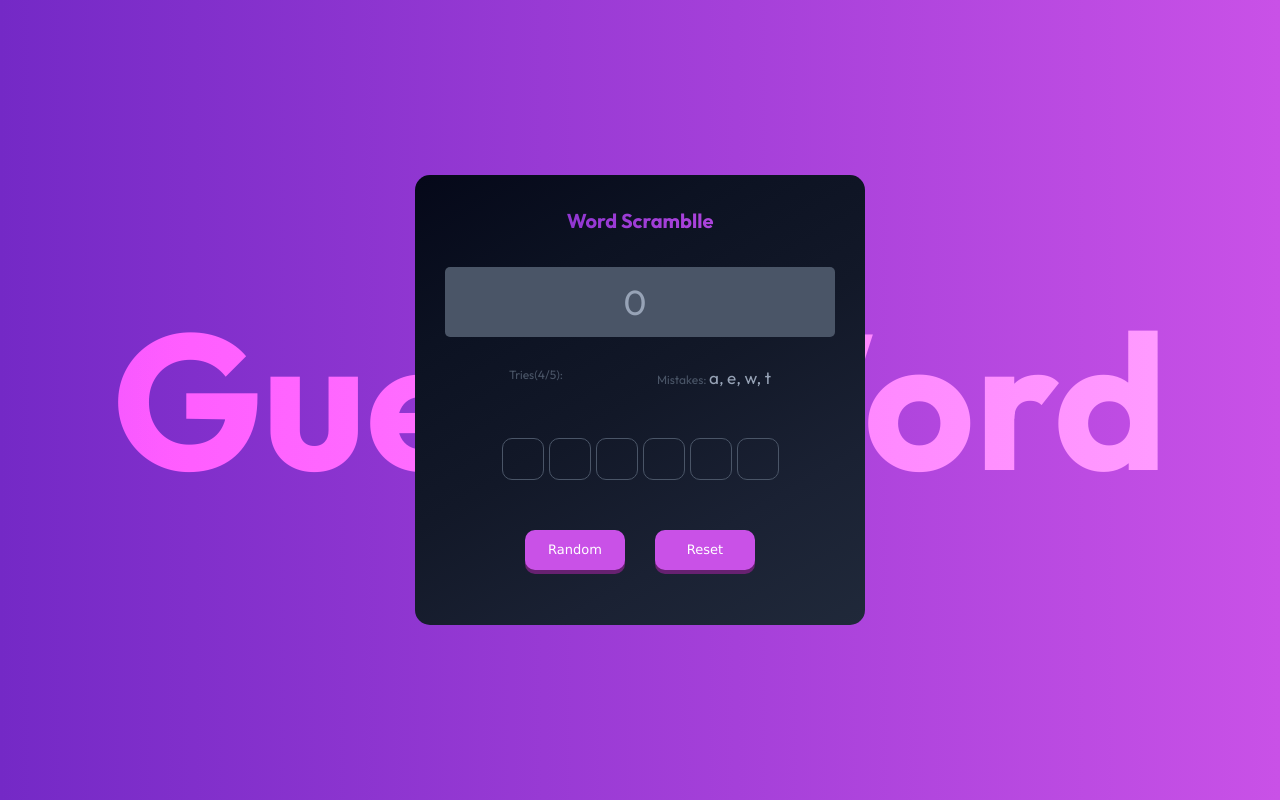
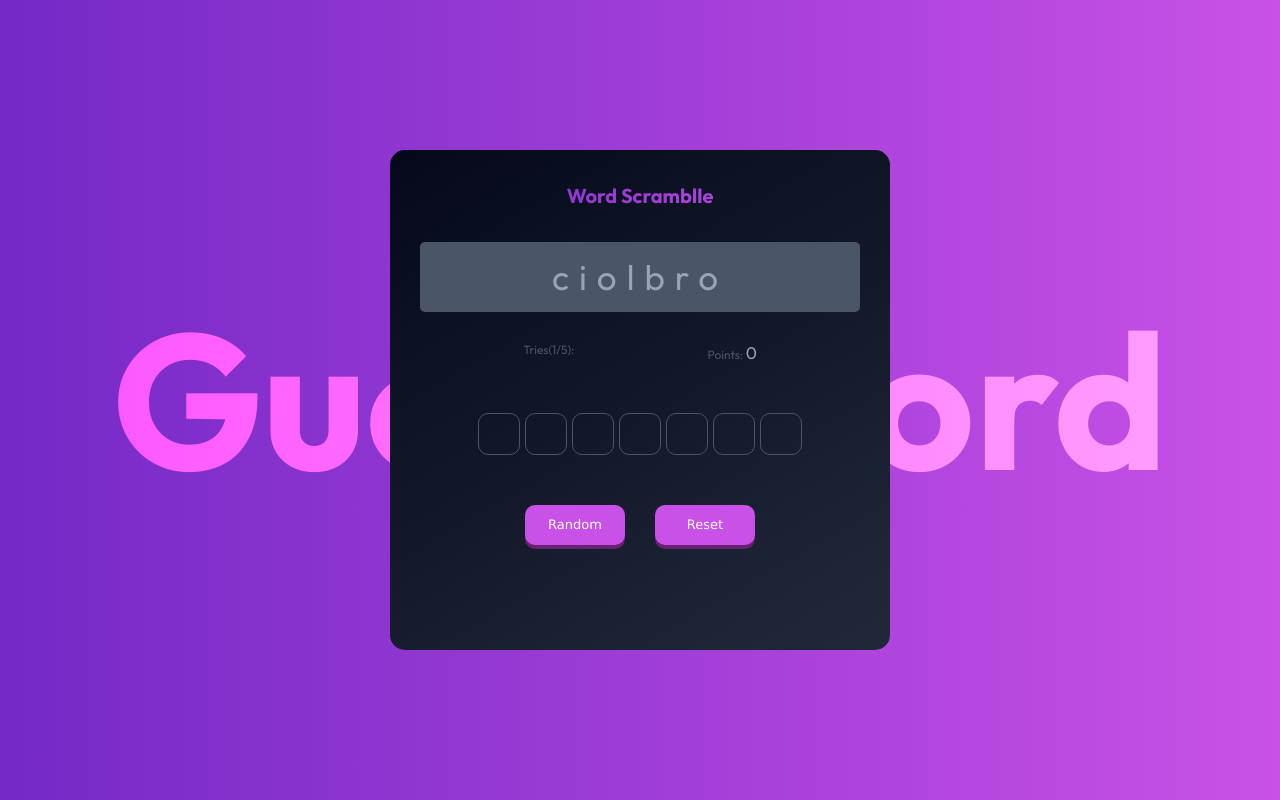
Before and after one commit to ZenitsuV/vitejs-word-scramble-game, a website built with Vite: page index.html in a window 1280 px wide. Both pictures are taken after a click on the button "Reset". Built offline with nearby package versions, Linux system fonts and the light colour scheme.

Commit message:
Finished

```diff
--- a/index.html
+++ b/index.html
@@ -15,22 +15,17 @@
         <div class="display__area" id="display__area"></div>
 
         <div class="span__wrapper">
-          <span>Tries(4/5):</span>
+          <span id="tries"></span>
           <span
-            >Mistakes:
+            >Points:
             <span style="color: #97a3b6; font-size: 17px"
-              >a, e, w, t</span
+              id="points">0</span
             ></span
           >
         </div>
 
         <div class="input__wrapper" id="input__wrapper">
-          <input type="text" class="input__field" maxlength="1" value="" />
-          <input type="text" class="input__field" maxlength="1" value="" />
-          <input type="text" class="input__field" maxlength="1" value="" />
-          <input type="text" class="input__field" maxlength="1" value="" />
-          <input type="text" class="input__field" maxlength="1" value="" />
-          <input type="text" class="input__field" maxlength="1" value="" />
+          <input type="text" class="input__field" maxlength="1" value=""  />
         </div>
 
         <div class="button_wrapper">
--- a/main.js
+++ b/main.js
@@ -10,16 +10,48 @@ const wordsData = [
   'Kiwi',
   'Starfruit',
 ];
-const scrambledWords = wordsData.map((word) => scramble(word));
+
+let triesCount = 1;
+let pointsCount = 0;
+const scrambledWords = wordsData.map((word) => scramble(word.toLowerCase()));
 
 const displayArea = document.querySelector('.display__area');
 const inputWrapper = document.querySelector('.input__wrapper');
+const triesSpan = document.getElementById("tries");
+const pointsSpan = document.getElementById("points");
+let displayingWord = '';
+let displayingWordObj;
 
-const inputFields = Array.from(
+
+let inputFields = Array.from(
   inputWrapper.getElementsByClassName('input__field')
 );
 
-const lastInput = inputFields[inputFields.length - 1];
+
+const displayWords = (index = 5) => {
+  displayingWordObj = scrambledWords[index];
+  displayingWord = Object.keys(displayingWordObj)[0];
+  displayArea.innerHTML = displayingWord;
+
+
+  localStorage.setItem("displayingWordObj", JSON.stringify(displayingWordObj));
+  localStorage.setItem("displayingWord", displayingWord);
+
+
+  let inputFiled = '';
+
+  for(let i=0; i<displayingWord.length; i++) {
+    inputFiled += `<input type="text" class="input__field" maxlength="1" value="" />`;
+  }
+  inputWrapper.innerHTML = inputFiled;
+  inputFields = Array.from(
+    inputWrapper.getElementsByClassName('input__field')
+  );
+  lastInput = inputFields[inputFields.length - 1];
+  inputFields[0].focus();
+  triesSpan.innerText = `Tries(1/5):`;
+};
+
 
 inputWrapper.addEventListener('input', function (e) {
   const target = e.target;
@@ -28,6 +60,8 @@ inputWrapper.addEventListener('input', function (e) {
     const next = target.nextElementSibling;
     if (next) {
       next.focus();
+    } else {
+      validateAnswer();
     }
   }
 });
@@ -45,14 +79,37 @@ inputWrapper.addEventListener('keyup', function (e) {
   }
 });
 
-lastInput.addEventListener('keyup', (e) => {
-  inputFields.forEach((ele) => {});
-});
 
-const displayWords = (index = 5) => {
-  const scrambledWord = Object.keys(scrambledWords[index]);
-  displayArea.innerHTML = Object.keys(scrambledWord);
-};
+const validateAnswer = () => {
+  let word = localStorage.getItem("displayingWord");
+  let obj = JSON.parse(localStorage.getItem("displayingWordObj"));
+
+  let result = '';
+  inputFields.forEach((ele)=> {
+    result += ele.value;
+  })
+
+  if(result === obj[word]){
+    pointsCount++;
+    pointsSpan.innerText = `${pointsCount}`;
+
+      if(pointsCount == 10) {
+        alert("You are winner..!!");
+      }
+      else {
+        random();
+      }
+    }
+  else {
+    inputFields.forEach((ele)=> {
+      ele.style.border = "1px solid red";
+    })
+    triesCount++;
+  }
+
+}
+
+
 
 const random = () => {
   let randomIndex = Math.floor(Math.random() * wordsData.length);
@@ -60,10 +117,20 @@ const random = () => {
 };
 
 const reset = () => {
+
   inputFields.forEach((ele) => {
     ele.value = '';
     ele.style.border = '';
   });
+
+  if(triesCount < 6) {
+    triesSpan.innerText = `Tries(${triesCount}/5):`;
+  }
+  else {
+    triesCount = 1;
+    random();
+  }
+
 };
 
 function scramble(word) {
--- a/style.css
+++ b/style.css
@@ -49,8 +49,8 @@ h1 {
     #1a2133 75%,
     #20293a 100%
   );
-  height: 450px;
-  width: 450px;
+  height: 500px;
+  width: 500px;
   display: flex;
   left: 50%;
   top: 50%;
@@ -101,14 +101,15 @@ h5 {
   width: 30px;
   padding: 5px;
   text-align: center;
-  font-size: 16px;
+  font-size: 20px;
   background-color: transparent;
   border: 1px solid #4a5567;
   border-radius: 10px;
   -webkit-transition: 0.5s;
   transition: 0.1s;
   outline: none;
-  font-weight: 500;
+  font-weight: bold;
+
 }
 
 .input__wrapper input[type='text']:focus {
```
